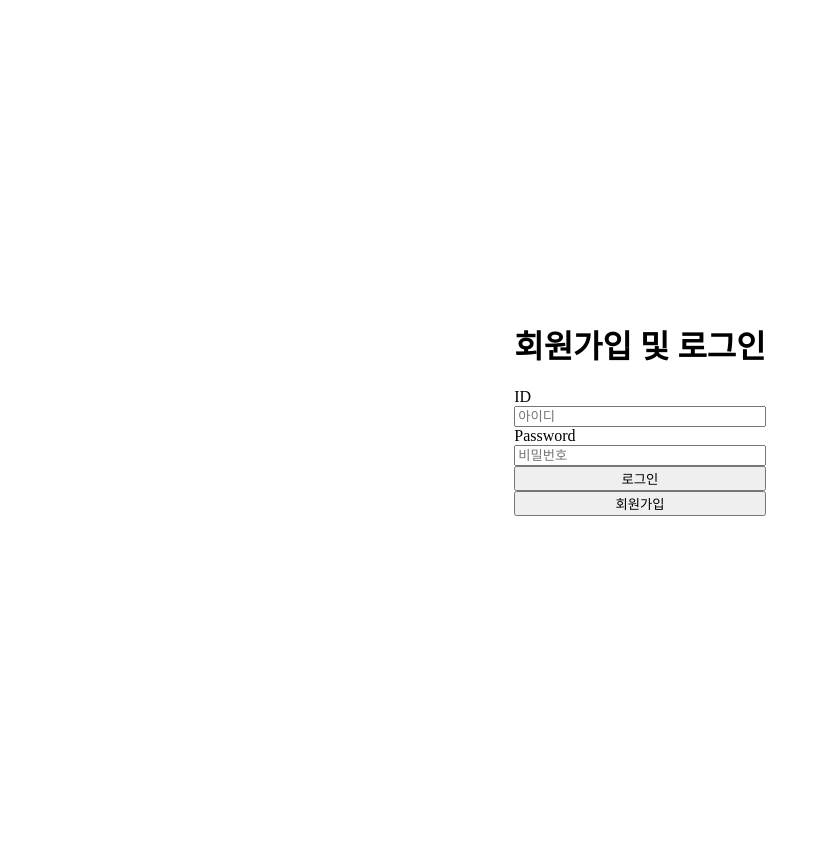
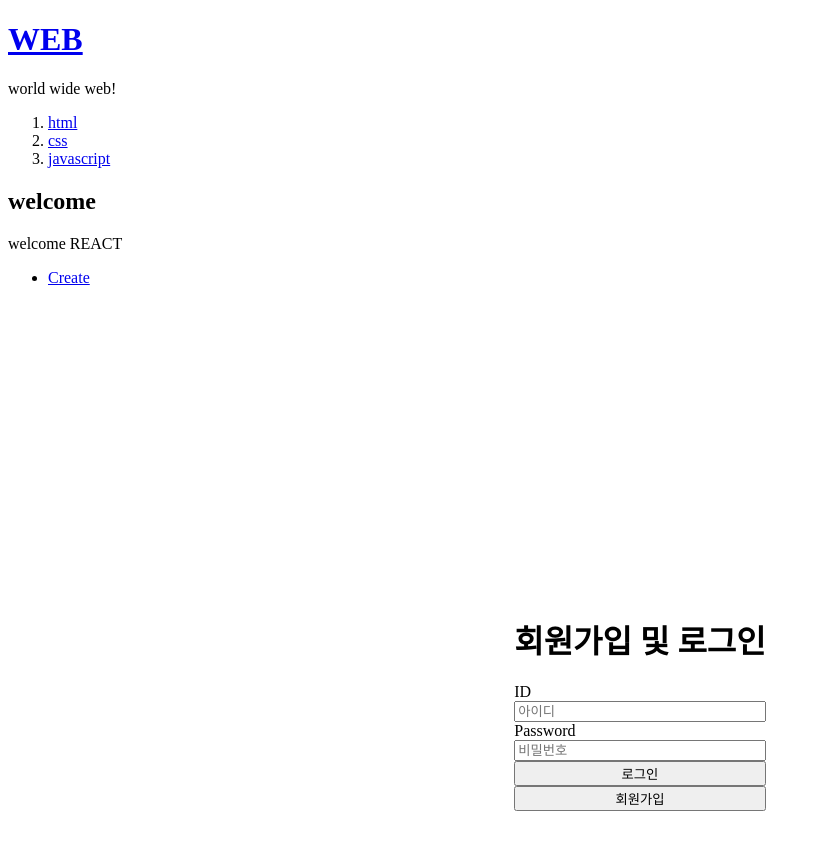
Before and after one commit to yayoung92/react-app, a React (Create React App) app in the folder mycreate/: page / in a window 1280 px wide. Shown: the top 850 px of the page, without its empty margins (0-821 px from the left). Before the commit the page ends 816 px from the top, so only its background shows below. Built offline with nearby package versions, Linux system fonts and the light colour scheme.

Commit message:
23.11.13

```diff
--- a/mycreate/src/App.js
+++ b/mycreate/src/App.js
@@ -3,58 +3,122 @@
 import TOC from "./components/TOC";
 import Content from "./components/Comtent";
 import Subject from "./components/Subject";
-//import React, {useEffect} from 'react';
+import Create from "./components/Create";
+//import Update from "./components/Update";
 import React, { useState } from 'react';
-import axios from 'axios';
 
+function Update(props){
+  const [title, setTitle] = useState(props.title);
+  const [body, setBody] = useState(props.body);
+  return <article>
+    <h2>Update</h2>
+    <form onSubmit={function(event){
+      event.preventDefault();
+      const title = event.target.title.value;
+      const body = event.target.body.value;
+      props.onUpdate(title, body);
+    }}>
+      <input type="text" name="title" placeholder="title" value={title} onChange={event=>{
+          setTitle(event.target.value);
+      }}/><p/>
+      <textarea name="body" placeholder="body" value={body} onChange={event=>{
+          setBody(event.target.value);
+      }}/><p/>
+      <input type="submit" value="Update"></input>
+    </form>
+  </article>
+}
 function App() {
-  const [userData, setUserData] = useState({ username: '', password: '' });
+  const [mode, setMode] = useState('welcome');
+  const [id, setId] = useState(null);
+  const [nextId, setNextId] = useState(4);
+  const [topics, setTopics] = useState([
+    {id:1, title:'html', body:'html is ...'},
+    {id:2, title:'css', body:'css is ...'},
+    {id:3, title:'javascript', body:'js is ...'}
+  ]);
 
-  const onUserIdHandler = (event) => {
-    setUserData({ ...userData, username: event.target.value })
+  let content = null;
+  let contextControll = null;
+  if(mode === 'welcome'){
+    content = <Content title="welcome" body="welcome REACT"></Content>
+  } else if(mode === 'READ'){
+    let title, body = null;
+    for(let i=0; i < topics.length; i++){
+      if(topics[i].id === id){
+        title = topics[i].title;
+        body = topics[i].body;
+      }
+    }
+    content = <Content title={title} body={body}></Content>
+    contextControll = <>
+      <li>< a href={'/update/'+id} onClick={function(event){
+        event.preventDefault();
+        setMode('UPDATE');
+      }}>Update</a></li>
+      <li><input type="button" value="Delte" onClick={()=>{
+        const newTopics = []
+        for(let i=0; i<topics.length; i++){
+          if(topics[i].id !== id){
+            newTopics.push(topics[i]);
+          }
+        }
+        setTopics(newTopics);
+        setMode('welcome');
+      }}/></li>
+    </>
+  } else if(mode === 'CREATE'){
+    content = <Create onCreate={function(_title, _body){
+      const newTopic = {id:nextId, title:_title, body:_body}
+      const newTopics = [...topics]
+      newTopics.push(newTopic);
+      setTopics(newTopics);
+      setMode('READ');
+      setId(nextId);
+      setNextId(nextId+1);
+    }}></Create>
+  } else if(mode === 'UPDATE'){
+    let title, body = null;
+    for(let i=0; i < topics.length; i++){
+      if(topics[i].id === id){
+        title = topics[i].title;
+        body = topics[i].body;
+      }
+    }
+    content = <Update title={title} body={body} onUpdate={(title, body)=>{
+      const newTopics = [...topics]
+      const updatedTopic = {id:id, title:title, body:body}
+      for(let i=0; i<newTopics.length; i++){
+        if(newTopics[i].id === id){
+          newTopics[i] = updatedTopic;
+          break;
+        }
+      }
+      setTopics(newTopics);
+      setMode('READ');
+    }}></Update>
   }
 
-  const onUserPasswordHandler = (event) => {
-    setUserData({ ...userData, password: event.target.value })
-  }
-  const handleRegister = () => {
-    axios.post('http://localhost:9000/api/auth/signup', userData)
-      .then(response => {
-        console.log(response.data); // 회원가입 성공 시 처리
-      })
-      .catch(error => {
-        console.error(error); // 에러 처리
-      });
-  };
+  return (
+    <div>
+      <Subject title="WEB" sub="world wide web!" onChangeMode={function(){
+        setMode('welcome');
+      }}></Subject>
+      <TOC topics={topics} onChangeMode={function(_id){
+        setMode('READ');
+        setId(_id);
+      }}></TOC>
+      {content}
+      <ul>
+        <li><a href="/create" onClick={function(event){
+          event.preventDefault();
+          setMode('CREATE');
+        }}>Create</a></li>
+        {contextControll}
+      </ul>
+    </div>
 
-  const handleLogin = () => {
-    axios.post('http://localhost:9000/api/auth/signin', userData)
-      .then(response => {
-        console.log(response.data); // 로그인 성공 시 처리
-      })
-      .catch(error => {
-        console.error(error); // 에러 처리
-      });
-  };
-
-  return (
-      <div style={{
-        display: 'flex', justifyContent: 'center', alignItems: 'center',
-        width: '100%', height: '100vh'
-        }}>
-
-        <form style={{ display: 'flex', flexDirection: 'column'}}
-        >
-          <h1>회원가입 및 로그인</h1>
-          <label>ID</label>
-          <input type="text" placeholder="아이디" onChange={onUserIdHandler}/>
-          <label>Password</label>
-          <input type="password" placeholder="비밀번호" onChange={onUserPasswordHandler}/>
-          <button onClick={handleLogin}>로그인</button>
-          <button onClick={handleRegister}>회원가입</button>
-        </form>
-    </div>
   );
-};
+}
 
 export default App;
--- a/mycreate/src/components/Comtent.js
+++ b/mycreate/src/components/Comtent.js
@@ -1,14 +1,9 @@
-import React, { Component } from 'react';
+function Content(props) {
+  return <article>
+             <h2>{props.title}</h2>
+              {props.body}
+          </article>
 
-class Content extends Component{
-    render(){
-      return(
-        <article>
-              <h2>{this.props.title}</h2>
-              {this.props.desc}
-          </article>
-      );
-    }
-  }
+}
 
   export default Content;
--- /dev/null
+++ b/mycreate/src/components/Create.js
@@ -0,0 +1,18 @@
+function Create(props){
+    return <article>
+      <h2>Create</h2>
+      <form onSubmit={function(event){
+        event.preventDefault();
+        const title = event.target.title.value;
+        const body = event.target.body.value;
+        props.onCreate(title, body);
+      }}>
+        <input type="text" name="title" placeholder="title"/><p/>
+        <textarea name="body" placeholder="body"/><p/>
+        <input type="submit" value="Creates"></input>
+      </form>
+    </article>
+  }
+
+
+  export default Create;
--- a/mycreate/src/components/Subject.js
+++ b/mycreate/src/components/Subject.js
@@ -1,14 +1,11 @@
-import React, { Component } from 'react';
-
-class Subject extends Component {
-  render(){
-    return (
-      <header>
-            <h1>{this.props.title}</h1>
-            {this.props.sub}
+function Subject(props){
+  return <header>
+      <h1><a href="/" onClick={function(event){
+          event.preventDefault();
+          props.onChangeMode();
+      }}>{props.title}</a></h1>
+          {props.sub}
       </header>
-    );
-  }
 }
 
 export default Subject;
--- a/mycreate/src/components/TOC.js
+++ b/mycreate/src/components/TOC.js
@@ -1,17 +1,20 @@
-import React, { Component } from 'react';
+function TOC(props) {
+  const lists = []
+  for(let i=0; i<props.topics.length; i++){
+      let t = props.topics[i];
+      lists.push(<li key={t.id}>
+          <a id={t.id} href={'/read/' + t.id} onClick={function(event){
+              event.preventDefault();
+              props.onChangeMode(Number(event.target.id));
+          }}>{t.title}</a>
+      </li>)
+  }
+  return <nav>
+      <ol>
+          {lists}
+      </ol>
 
-class TOC extends Component {
-    render(){
-      return(
-        <nav>
-              <ul>
-                  <li><a href="1.html">HTML</a></li>
-                  <li><a href="2.css">CSS</a></li>
-                  <li><a href="3.js">JavaScript</a></li>
-              </ul>
-          </nav>
-      );
-    }
-  }
+  </nav>
+}
 
   export default TOC;
--- /dev/null
+++ b/mycreate/src/components/Update.js
@@ -0,0 +1,25 @@
+import { useState } from "react";
+
+function Update(props){
+    const [title, setTitle] = useState(props.title);
+    const [body, setBody] = useState(props.body);
+    return <article>
+      <h2>Update</h2>
+      <form onSubmit={function(event){
+        event.preventDefault();
+        const title = event.target.title.value;
+        const body = event.target.body.value;
+        props.onUpdate(title, body);
+      }}>
+        <input type="text" name="title" placeholder="title" value={title} onChange={event=>{
+            setTitle(event.target.value);
+        }}/><p/>
+        <textarea name="body" placeholder="body" value={body} onChange={event=>{
+            setBody(event.target.value);
+        }}/><p/>
+        <input type="submit" value="Update"></input>
+      </form>
+    </article>
+}
+
+export default Update;
--- a/mycreate/src/index.js
+++ b/mycreate/src/index.js
@@ -3,11 +3,13 @@
 import './index.css';
 import App from './App';
 import reportWebVitals from './reportWebVitals';
+import Login from './users/Login';
 
 const root = ReactDOM.createRoot(document.getElementById('root'));
 root.render(
   <React.StrictMode>
     <App />
+    <Login/>
   </React.StrictMode>
 );
 
--- /dev/null
+++ b/mycreate/src/users/Login.js
@@ -0,0 +1,54 @@
+import React, { useState } from 'react';
+import axios from 'axios';
+
+function Login() {
+  const [userData, setUserData] = useState({ username: '', password: '' });
+
+  const onUserIdHandler = (event) => {
+    setUserData({ ...userData, username: event.target.value })
+  }
+
+  const onUserPasswordHandler = (event) => {
+    setUserData({ ...userData, password: event.target.value })
+  }
+  const handleRegister = () => {
+    axios.post('http://localhost:9000/api/auth/signup', userData)
+      .then(response => {
+        console.log(response.data); // 회원가입 성공 시 처리
+      })
+      .catch(error => {
+        console.error(error); // 에러 처리
+      });
+  };
+
+  const handleLogin = () => {
+    axios.post('http://localhost:9000/api/auth/signin', userData)
+      .then(response => {
+        console.log(response.data); // 로그인 성공 시 처리
+      })
+      .catch(error => {
+        console.error(error); // 에러 처리
+      });
+  };
+
+  return (
+      <div style={{
+        display: 'flex', justifyContent: 'center', alignItems: 'center',
+        width: '100%', height: '100vh'
+        }}>
+
+        <form style={{ display: 'flex', flexDirection: 'column'}}
+        >
+          <h1>회원가입 및 로그인</h1>
+          <label>ID</label>
+          <input type="text" placeholder="아이디" onChange={onUserIdHandler}/>
+          <label>Password</label>
+          <input type="password" placeholder="비밀번호" onChange={onUserPasswordHandler}/>
+          <button onClick={handleLogin}>로그인</button>
+          <button onClick={handleRegister}>회원가입</button>
+        </form>
+    </div>
+  );
+};
+
+export default Login;
```
